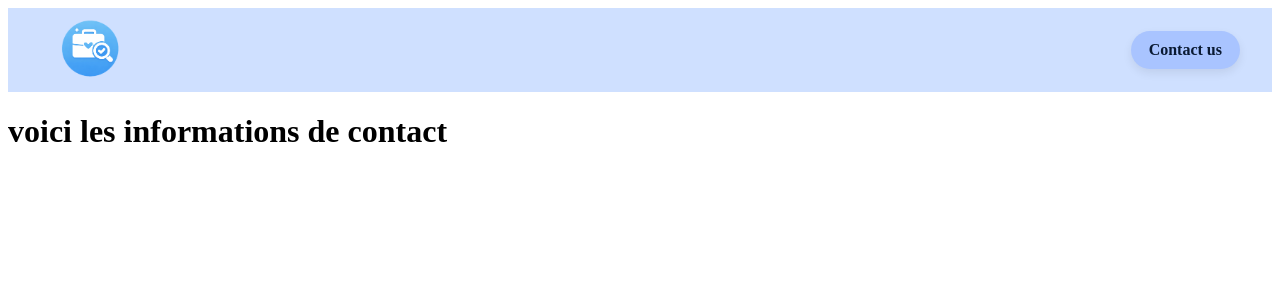
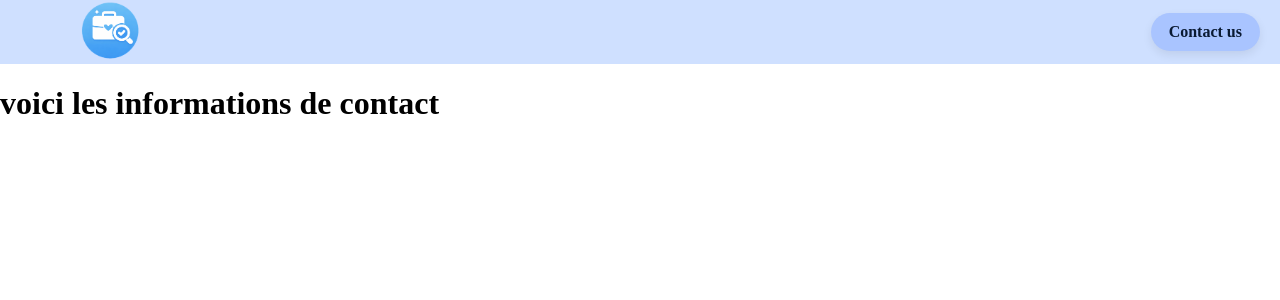
Before and after one commit to dansunavioon/projet-web-S8, a PHP site: page /php/infos.php in a window 1280 px wide. Shown: the top 300 px of the page. Run offline with PHP 8.4, Linux system fonts and the light colour scheme.

Commit message:
modife header lock + coter et hauteur

```diff
--- a/css/header.css
+++ b/css/header.css
@@ -7,23 +7,41 @@
   --white: #ffffff;
   --shadow: 0 4px 10px rgba(0,0,0,0.08);
 }
-
-/* ===== Header global ===== */
-.site-header {
-  background-color: var(--blue-bg);
-  padding: 12px 20px;
-  position: sticky;
-  top: 0;
-  z-index: 100;
+/* enlever les marges navigateur */
+html, body {
+  margin: 0;
+  padding: 0;
 }
 
-/* Contenu centré */
+/* header collé aux bords + fixé */
+.site-header {
+  position: fixed;
+  top: 0;
+  left: 0;
+  right: 0;        /* ou width:100% */
+  width: 100%;
+  z-index: 1000;
+
+  background-color: var(--blue-bg);
+  height: 64px;    /* ajuste */
+  padding: 0 20px; /* padding horizontal seulement */
+  display: flex;
+  align-items: center;
+}
+
+/* ton inner garde le centrage */
 .header-inner {
+  width: 100%;
   max-width: 1200px;
   margin: 0 auto;
   display: flex;
   align-items: center;
   justify-content: space-between;
+}
+
+/* éviter que le contenu passe sous le header */
+body {
+  padding-top: 64px; /* DOIT = height du header */
 }
 
 .brand {
```
